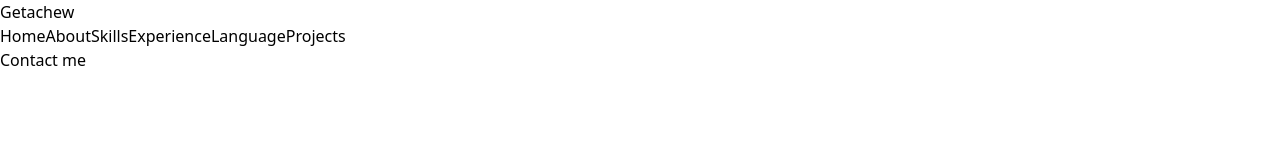
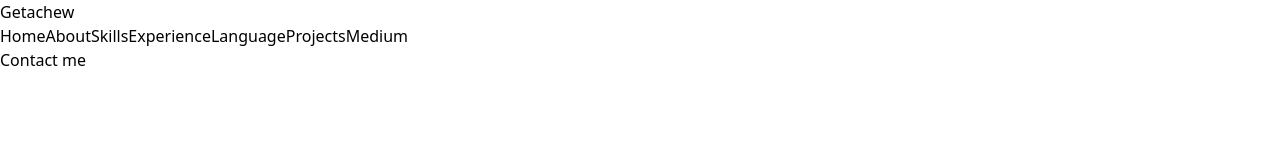
Before and after one commit to Getachew0557/getachew-portfolio-dev, a React (Vite) app: page / in a window 1280 px wide. Shown: the top 160 px of the page. Built offline with nearby package versions, Linux system fonts and the light colour scheme.

Commit message:
blog section

```diff
--- a/package.json
+++ b/package.json
@@ -11,10 +11,14 @@
   },
   "dependencies": {
     "aos": "^2.3.4",
+    "axios": "^1.7.8",
+    "medium-editor": "^5.23.3",
     "react": "^18.3.1",
     "react-dom": "^18.3.1",
     "react-icons": "^5.3.0",
+    "react-markdown": "^9.0.1",
     "react-slick": "^0.30.2",
+    "rss-parser": "^3.13.0",
     "slick-carousel": "^1.8.1"
   },
   "devDependencies": {
--- a/src/App.jsx
+++ b/src/App.jsx
@@ -7,6 +7,7 @@ import Skills from './components/skills/Skills';
 import Experience from './components/experience/Experience';
 import Language from './components/language/Language';
 import Projects from './components/projects/Projects';
+import Blog from './components/blog/Blog'
 import Contact from './components/contact/Contact';
 import Footer from './components/footer/Footer';
 
@@ -24,6 +25,7 @@ export default function App() {
     <Experience />
     <Language />
     <Projects />
+    <Blog/>
     <Contact />
     <Footer />
    </main>
--- /dev/null
+++ b/src/components/blog/Blog.jsx
@@ -0,0 +1,57 @@
+import React from 'react';
+
+export default function Blog() {
+  // Sample blog data (You can replace this with dynamic fetching if needed)
+  const blogPosts = [
+    {
+      title: "How to Master Python",
+      description: "Learn the key principles that will help you master Python in just a few months.",
+      link: "https://medium.com/@getachewgetu2010/how-to-master-python-1234567890",
+      date: "Oct 15, 2024",
+    },
+    {
+      title: "The Power of Machine Learning",
+      description: "Explore how machine learning is transforming industries and changing the world.",
+      link: "https://medium.com/@getachewgetu2010/the-power-of-machine-learning-1234567890",
+      date: "Sep 20, 2024",
+    },
+    {
+      title: "Web Development in 2024",
+      description: "Discover the latest trends and technologies in web development for the year 2024.",
+      link: "https://medium.com/@getachewgetu2010/web-development-in-2024-1234567890",
+      date: "Aug 30, 2024",
+    },
+  ];
+
+  return (
+    <section id="blog" className="text-gray-600 body-font bg-gray-900 py-24 px-6 sm:px-12">
+      <div className="container mx-auto text-center">
+        <h1 className="sm:text-4xl text-3xl font-bold title-font text-orange-400 mb-12">
+          Blog
+        </h1>
+        <div className="flex flex-wrap justify-center gap-8">
+          {blogPosts.map((post, index) => (
+            <div
+              key={index}
+              className="bg-gray-800 p-6 rounded-lg w-full sm:w-1/3 lg:w-1/3 xl:w-1/4"
+              data-aos="fade-up"
+              data-aos-delay={index * 200}
+            >
+              <h2 className="text-2xl font-medium text-white mb-4">{post.title}</h2>
+              <p className="text-gray-300 mb-4">{post.description}</p>
+              <span className="text-sm text-gray-500 mb-4 block">{post.date}</span>
+              <a
+                href={post.link}
+                target="_blank"
+                rel="noopener noreferrer"
+                className="text-yellow-500 hover:text-yellow-300 text-lg font-semibold"
+              >
+                See More
+              </a>
+            </div>
+          ))}
+        </div>
+      </div>
+    </section>
+  );
+}
--- a/src/components/footer/Footer.jsx
+++ b/src/components/footer/Footer.jsx
@@ -8,6 +8,7 @@ export default function Footer() {
         {name: 'Experience', link:'#experience'},
         {name: 'Language', link:'#language'},
         {name: 'Projects', link:'#projects'},
+        { name: 'Medium', link: '#blog' }
 
     ];
   return (
--- a/src/components/navbar/Navbar.jsx
+++ b/src/components/navbar/Navbar.jsx
@@ -8,6 +8,7 @@ export default function Navbar() {
         {name: 'Experience', link:'#experience'},
         {name: 'Language', link:'#language'},
         {name: 'Projects', link:'#projects'},
+        { name: 'Medium', link: '#blog' },
     ];
   return (
     <header data-aos='fade-up' className='text-gray-600 body-font z-10'>
```
Also changed, not shown: 1 other file (tests, documents, lock files or other folders).
